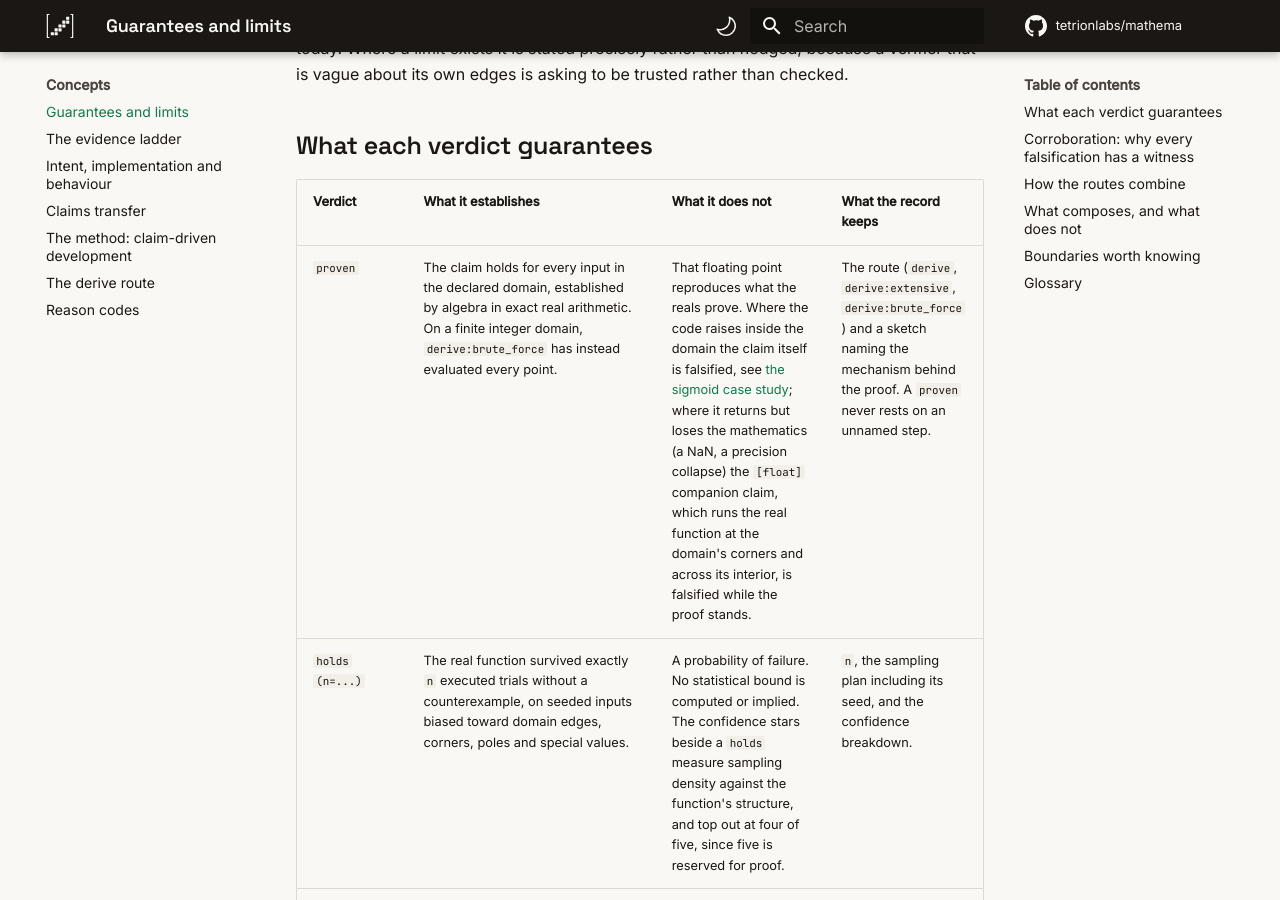
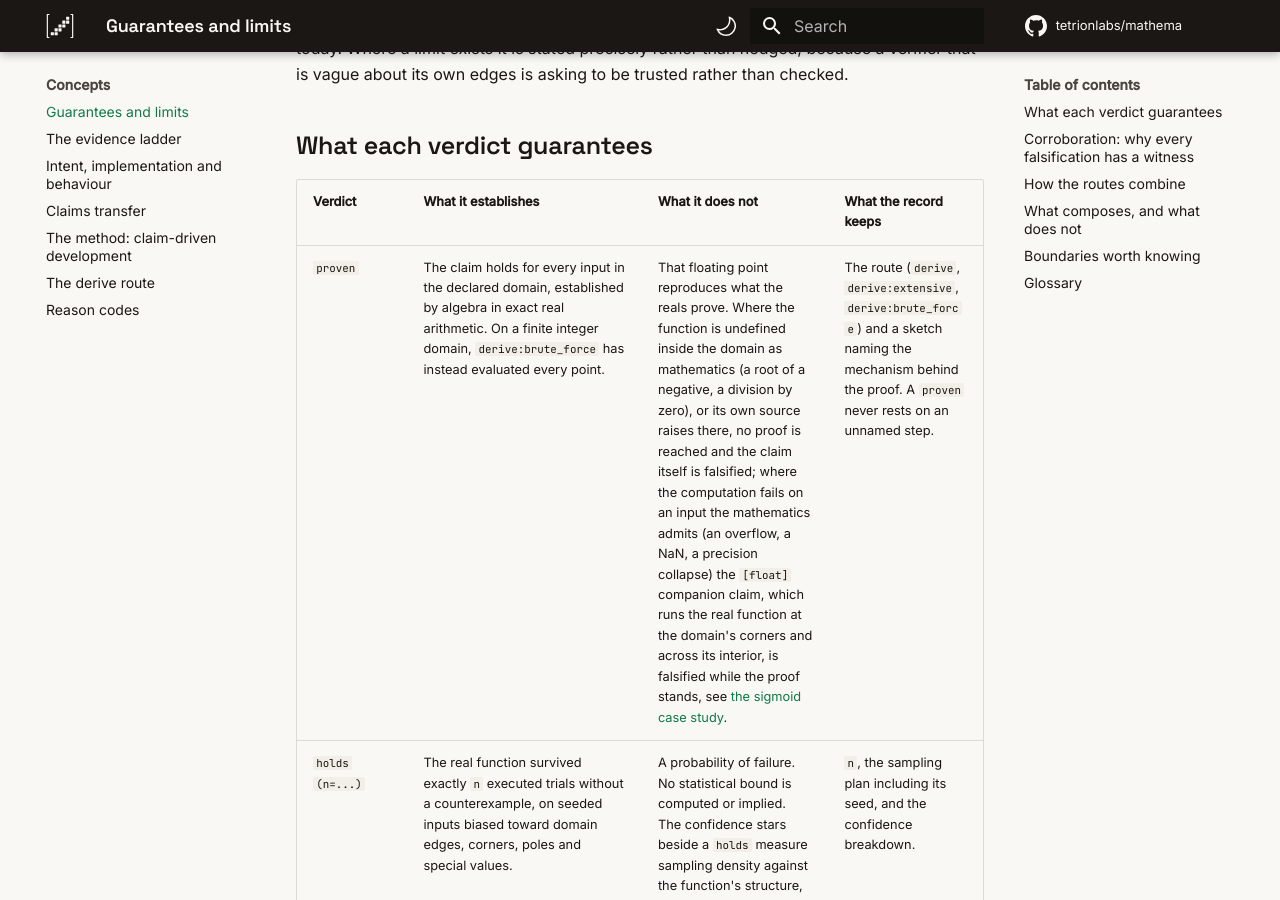
Before and after one commit to tetrionlabs/mathema, an MkDocs documentation site: the page built from docs/guarantees.md, in a window 1280 px wide and 900 px high, scrolled down 272 px. Built offline with MkDocs 1.6.1 and Material for MkDocs 9.7.7, drawn with Linux system fonts in a browser that asks for light colours.

Commit message:
proven row and cdd vocabulary: a mathematical undefinedness or the author's raise falsifies the claim, a carrier failure falsifies the float companion

```diff
--- a/docs/guarantees.md
+++ b/docs/guarantees.md
@@ -12,7 +12,7 @@ rather than checked.
 
 | Verdict | What it establishes | What it does not | What the record keeps |
 |---|---|---|---|
-| `proven` | The claim holds for every input in the declared domain, established by algebra in exact real arithmetic. On a finite integer domain, `derive:brute_force` has instead evaluated every point. | That floating point reproduces what the reals prove. Where the code raises inside the domain the claim itself is falsified, see [the sigmoid case study](case-studies.md); where it returns but loses the mathematics (a NaN, a precision collapse) the `[float]` companion claim, which runs the real function at the domain's corners and across its interior, is falsified while the proof stands. | The route (`derive`, `derive:extensive`, `derive:brute_force`) and a sketch naming the mechanism behind the proof. A `proven` never rests on an unnamed step. |
+| `proven` | The claim holds for every input in the declared domain, established by algebra in exact real arithmetic. On a finite integer domain, `derive:brute_force` has instead evaluated every point. | That floating point reproduces what the reals prove. Where the function is undefined inside the domain as mathematics (a root of a negative, a division by zero), or its own source raises there, no proof is reached and the claim itself is falsified; where the computation fails on an input the mathematics admits (an overflow, a NaN, a precision collapse) the `[float]` companion claim, which runs the real function at the domain's corners and across its interior, is falsified while the proof stands, see [the sigmoid case study](case-studies.md#the-sigmoid-calculus-as-a-specification). | The route (`derive`, `derive:extensive`, `derive:brute_force`) and a sketch naming the mechanism behind the proof. A `proven` never rests on an unnamed step. |
 | `holds (n=...)` | The real function survived exactly `n` executed trials without a counterexample, on seeded inputs biased toward domain edges, corners, poles and special values. | A probability of failure. No statistical bound is computed or implied. The confidence stars beside a `holds` measure sampling density against the function's structure, and top out at four of five, since five is reserved for proof. | `n`, the sampling plan including its seed, and the confidence breakdown. |
 | `falsified` | The real function, called at an in-domain point, violates the claim. That point is the **witness**, and a `falsified` always has one. A raise at that point, a NaN computed from inputs that are not missing, or an infinity returned for a finite input (an overflow or a pole, where `math` would raise), is no value, so it falsifies every relation, `!=` included. The one agreement is two sides that overflow toward the same infinity (both `inf`, or both `-inf`): that is one extended-real point, so the point reads as two equal values; a NaN agrees with nothing, not even another NaN. Probing runs under one pinned floating-point regime, so the witness does not depend on the caller's `numpy.seterr` settings. | Anything about why. A falsification may mean the code is wrong or the claim is, and the loop exists to tell those apart, see [the CDD loop](tutorial.md). | The counterexample, kept permanently and replayed on every later run, so a bug cannot be fixed by accident and quietly unfixed. |
 | `invalidated` | The claim was `proven` or `holds` in the previous record and the current code no longer supports it. | That it may simply be re-adjudicated away. It stays `invalidated` until the claim is supported again, or a person accepts it as a discovery or as history. | The previous verdict, what it regressed to, and the last commit where it was supported. |
```
Also changed, not shown: docs/cdd.md (+8 -5 lines).
